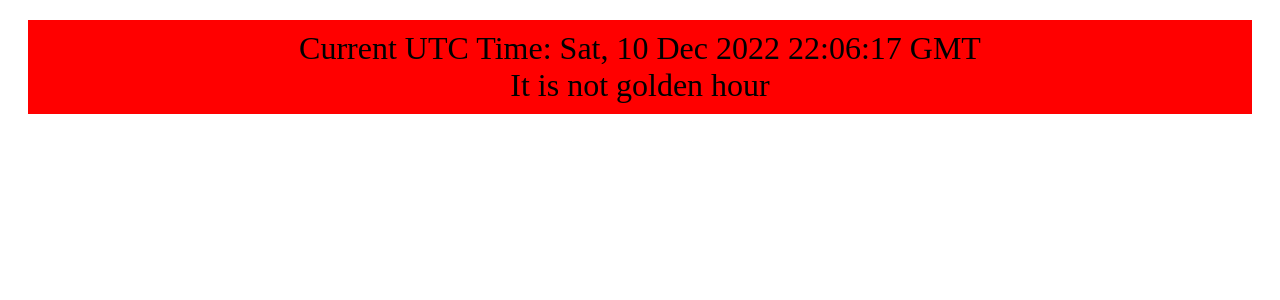
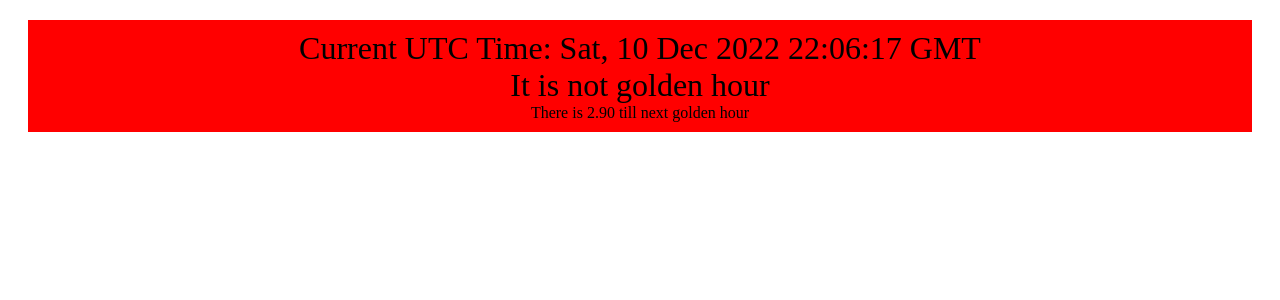
Before and after one commit to estraw1059/GoldenHourSite, a React (Create React App) app: page / in a window 1280 px wide. Shown: the top 300 px of the page. Built offline with nearby package versions, Linux system fonts and the light colour scheme.

Commit message:
Added Count down to next golden hour

```diff
--- a/src/GoldenHour.tsx
+++ b/src/GoldenHour.tsx
@@ -1,29 +1,67 @@
+import { networkInterfaces } from 'os';
 import React, { useState, useEffect }  from 'react'
 import './GoldenHour.css'
 
+const UTC_MORNING_START_TIME = new Date();
+UTC_MORNING_START_TIME.setHours(17);
+UTC_MORNING_START_TIME.setMinutes(0);
+UTC_MORNING_START_TIME.setSeconds(0);
+
+const UTC_EVENING_START_TIME = new Date();
+UTC_EVENING_START_TIME.setHours(1);
+UTC_EVENING_START_TIME.setMinutes(0);
+UTC_EVENING_START_TIME.setSeconds(0);
+
 export const GoldenHour = () => {
-
-
-    const UTC_MORNING_START_TIME = new Date("2011-04-22T17:00").getHours();
-    const UTC_EVENING_START_TIME = new Date("2011-04-22T01:00").getHours();
-
 
     const [date, setDate] = useState(new Date());
     const [isGoldenHour, setIsGoldenHour] = useState(false);
 
     const checkGoldenHour = (currentHour: number) => {
-        if(currentHour === UTC_MORNING_START_TIME || currentHour === UTC_EVENING_START_TIME) {
+        if(currentHour === UTC_MORNING_START_TIME.getHours() || currentHour === UTC_EVENING_START_TIME.getHours()) {
             setIsGoldenHour(true);
         } else {
             setIsGoldenHour(false);
         }
     }
 
+    const timeToNextGoldenHour = (): number => {
+        const currentTime = new Date();
+        const currentUTCHour = currentTime.getUTCHours();
+        console.log(`UTC Hours are ${currentUTCHour}`);
+        if(currentUTCHour === 0) {
+            //Next is 1:00 that day
+            const nextTime = new Date();
+            nextTime.setUTCHours(1);
+            nextTime.setMinutes(0);
+            nextTime.setSeconds(0);
+            return nextTime.getTime() - currentTime.getTime();
+        } else if (currentUTCHour > 1 && currentUTCHour < 17) {
+            //Next is 17:00 that day
+            const nextTime = new Date();
+            nextTime.setUTCHours(17);
+            nextTime.setMinutes(0);
+            nextTime.setSeconds(0);
+            return nextTime.getTime() - currentTime.getTime();
+        } else if (currentUTCHour >= 18) {
+            //Next is 1:00 the next day
+            const nextTime = new Date(new Date().getTime() + 60 * 60 *24* 1000);
+            nextTime.setUTCHours(1);
+            nextTime.setMinutes(0);
+            nextTime.setSeconds(0);
+            return nextTime.getTime() - currentTime.getTime();
+        } else {
+            //We are in a golden hour
+            return 0;
+        }
+
+    }
+
     useEffect(() => {
         let timer = setInterval(() => {
             setDate(new Date());
             //Determine if it is Golden Hour
-            checkGoldenHour(date.getHours());
+            checkGoldenHour(date.getUTCHours());
         }, 1000);
         return function cleanup() {
             clearInterval(timer);
@@ -31,11 +69,13 @@ export const GoldenHour = () => {
     });
 
     const cardClass = "card " + (isGoldenHour ? "card-golden" : "card-not-golden");
+    const currentDate = new Date();
 
     return(
         <div className={cardClass}>
             <div className='cardText'>Current UTC Time: {date.toUTCString()}</div>
             {isGoldenHour ? <div className='cardText'>It is Golden Hour</div> : <div className='cardText'>It is not golden hour</div>}
+            <div>There is {(timeToNextGoldenHour()/(1000*60*60)).toFixed(2)} till next golden hour</div>
         </div>
     );
 
```
